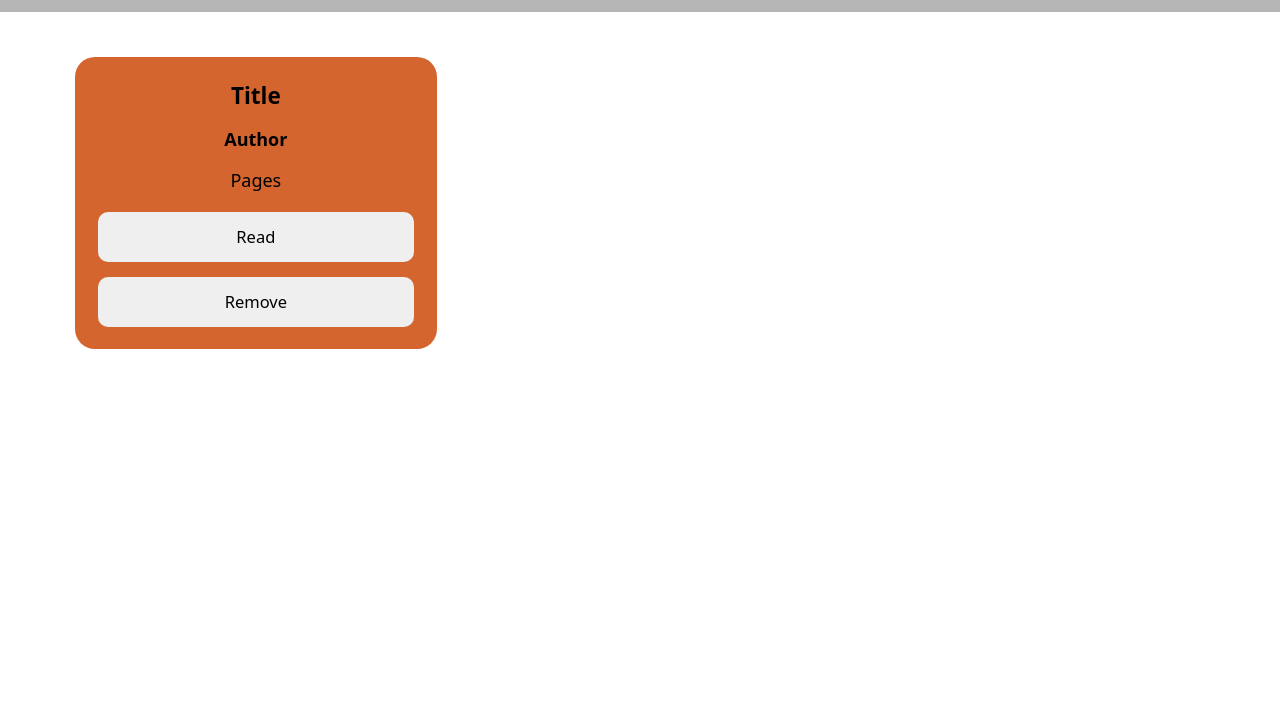
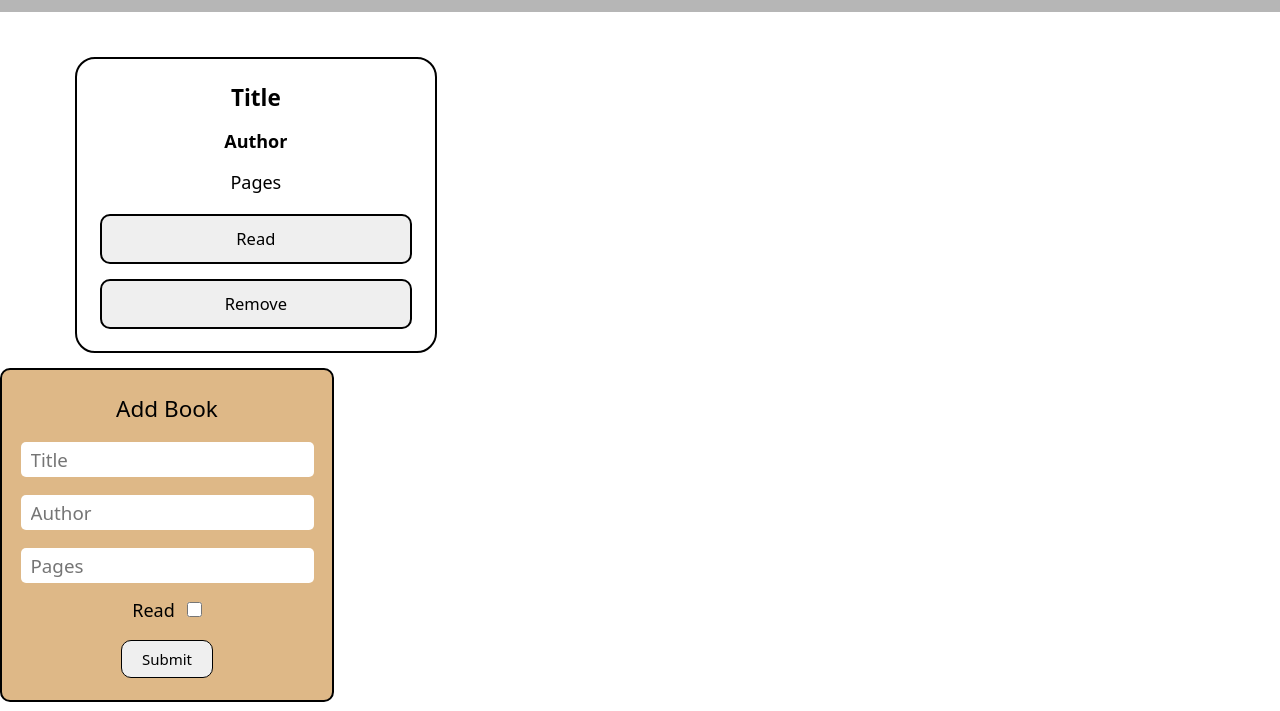
Before and after one commit to MattfromWii-Sports/library, a plain HTML site: page index.html in a window 1280 px wide. Shown: the part 89-800 px from the top of the page. Drawn offline with Linux system fonts and the light colour scheme.

Commit message:
Fix Dialog Styles, Unsolved Dialog Center Position Bug

```diff
--- a/index.html
+++ b/index.html
@@ -23,5 +23,18 @@
                 </div>
             </div>
         </div>
+        <dialog id="dialog-book" open>
+            <form>
+                <p>Add Book</p>
+                <input placeholder="Title" type="text" id="title" name="title" maxlength="100" required>
+                <input placeholder="Author" type="text" id="author" name="author" maxlength="100" required>
+                <input placeholder="Pages" type="text" id="pages" name="pages" maxlength="10" required>
+                <div class="read-check">
+                    <p>Read</p>
+                    <input type="checkbox" id="read" name="read" required>
+                </div>
+                <button type="submit">Submit</button>
+            </form>
+        </dialog>
     </body>
 </html>
--- a/styles.css
+++ b/styles.css
@@ -5,7 +5,6 @@
 }
 html {
     font-size: 15px;
-    --background-clr-main: #d4652f;
 }
 
 #add-btn {
@@ -34,7 +33,7 @@ html {
     border-radius: 20px;
     display: grid;
     grid-template-rows: 1fr auto;
-    background-color: var(--background-clr-main, orange);
+    border: 2px solid black;
     gap: 5px;
 }
 .card-information {
@@ -66,5 +65,58 @@ html {
     width: 100%;
     height: 50px;
     border-radius: 10px;
+    border: 2px solid black;
+}
+
+/*Modal*/
+#dialog-book {
+    z-index: 1;
+    position: fixed;
+    width: 300px;
+    padding: 1.5rem 1rem;
+    border: 2px solid black;
+    border-radius: 10px;
+    background-color: burlywood;
+}
+#dialog-book form {
+    display: flex;
+    flex-direction: column;
+    align-items: center;
+    gap: 1.2rem;
+}
+form > p {
+    font-size: 1.5rem;
+    font-weight: 500;
+}
+form input {
+    font-size: 1.25rem;
+    padding: 10px;
+    border-radius: 5px;
     border-style: none;
+    height: 1rem;
 }
+form input:focus {
+    outline: none;
+    border: none;
+}
+.read-check {
+    display: flex;
+    justify-content: center;
+    align-items: center;
+    gap: .8rem;
+    margin-top: -.2rem;
+}
+.read-check > p {
+    font-size: 1.2rem;
+}
+.read-check > input {
+    width: 1rem;
+    height: 1rem;
+}
+form button {
+    font-size: 1rem;
+    font-weight: 500;
+    padding: 8px 20px;
+    border: 1px solid black;
+    border-radius: 10px;
+}
```
